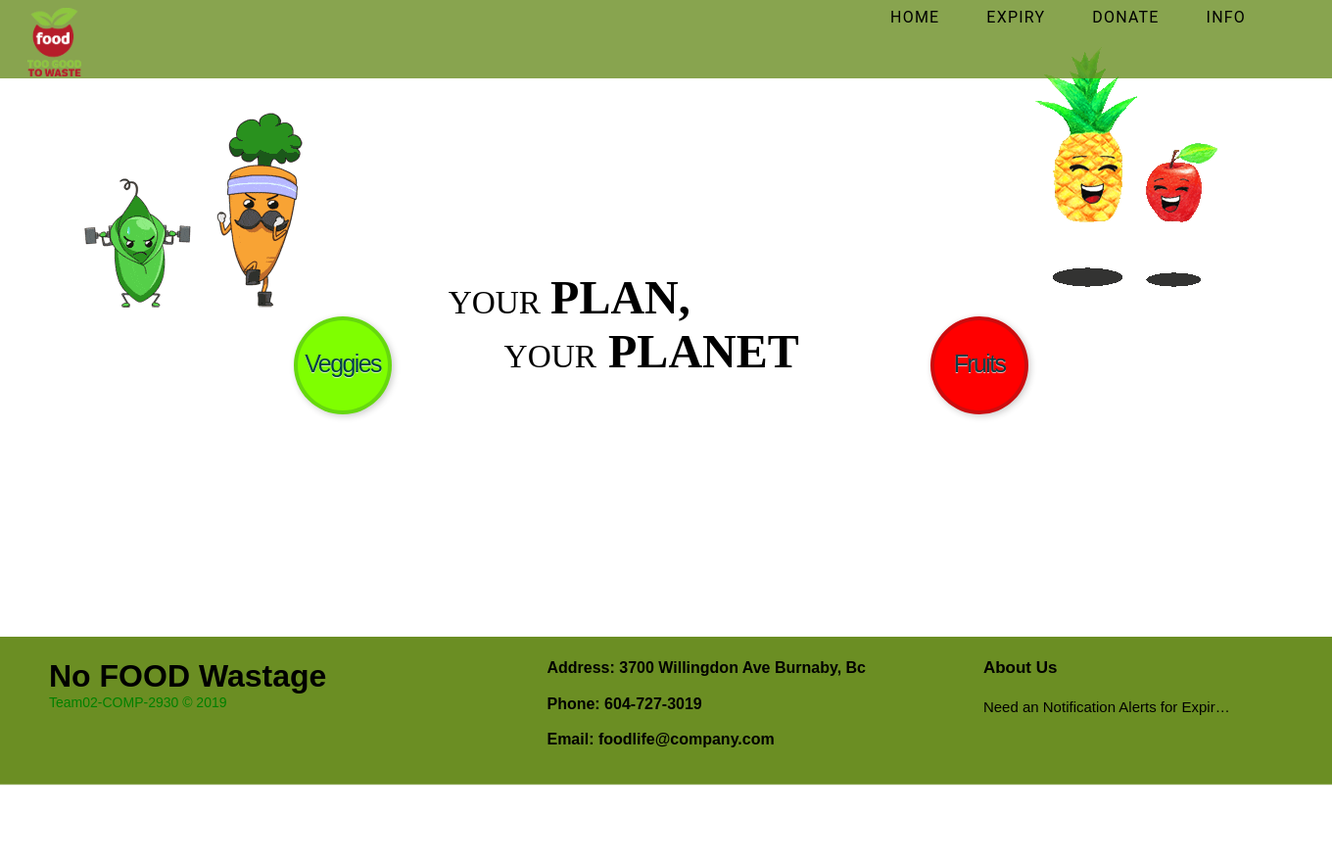
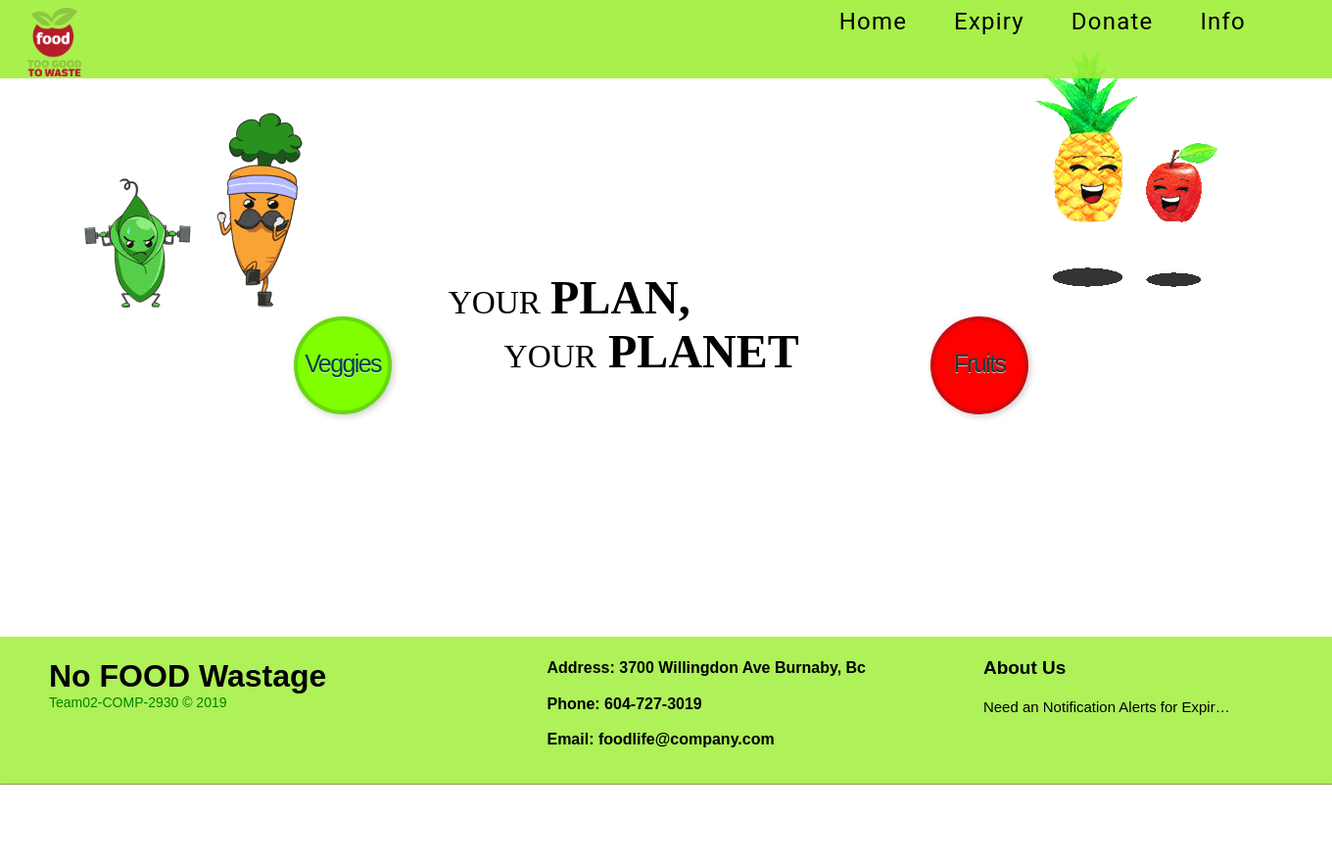
Before and after one commit to DilpreetS0hi/Team-02-COMP-2930, a PHP site: page /suggest.html in a window 1360 px wide. Shown: the whole page at 98% size. Run offline with PHP 8.4, Linux system fonts and the light colour scheme; some libraries are stand-ins or nearby versions.

Commit message:
Minor css changes

```diff
--- a/homepage.css
+++ b/homepage.css
@@ -72,10 +72,10 @@ form{
     background: rgb(200,255,200,0.65);
 }*/
 .firebaseui-container{
-    background: rgb(200, 255, 200, 0.65) !important;
+    background: rgba(56, 240, 56, 0.74) !important;
 }
 #container{
-    background-color: rgb(107,142,35,0.8);
+    background-color: rgba(159, 239, 56, 0.90);
     width: 100%;
     height: 80px;
     top: 0px;
@@ -130,12 +130,12 @@ nav ul li a {
       display: inline-block;
       outline: none;
       color: #000;
-      text-transform: uppercase;
+
       text-decoration: none;
       font-size: 24px;
       letter-spacing: 1.2px;
       font-weight: bold;
-      font: 16px Roboto,arial,sans-serif;
+      font: 24px Roboto,arial,sans-serif;
 }
 
 #marge{
@@ -282,8 +282,7 @@ nav ul li a {
        height: 150px;
      bottom: 0px;
      position: fixed;
-	background: rgb(107,142,35); /* Fallback color */
-/*         background: rgba(107,142,35, 0.8);*/
+	background: rgba(159, 239, 56, 0.84);
 	box-shadow: 0 1px 1px 0 rgba(107,142,35, 0.8);
 	box-sizing: border-box;
 	width: 100%;
@@ -379,7 +378,7 @@ nav ul li a {
 .footer-distributed .footer-company-about span{
 	display: block;
 	color:  #000;
-	font-size: 17px;
+	font-size: 19px;
 	font-weight: bold;
       margin-bottom: 20px;
 }
```
Also changed, not shown: homepage.html (+5 -5 lines).
